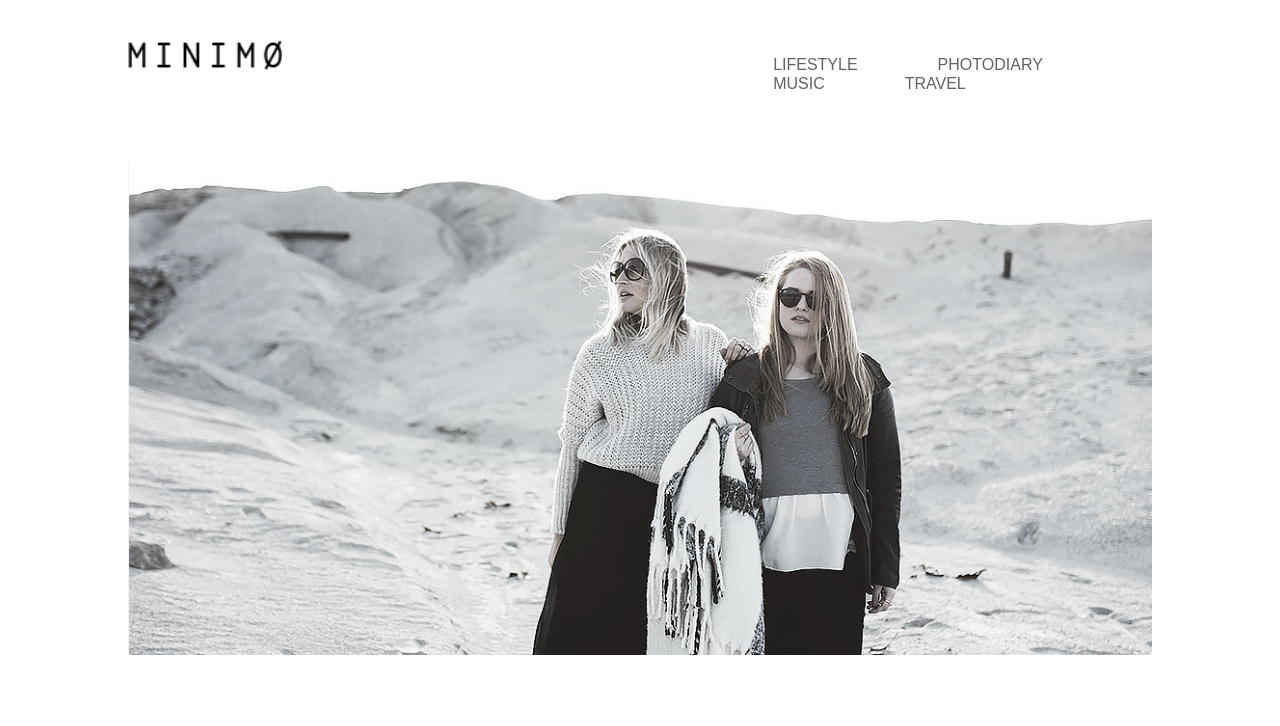
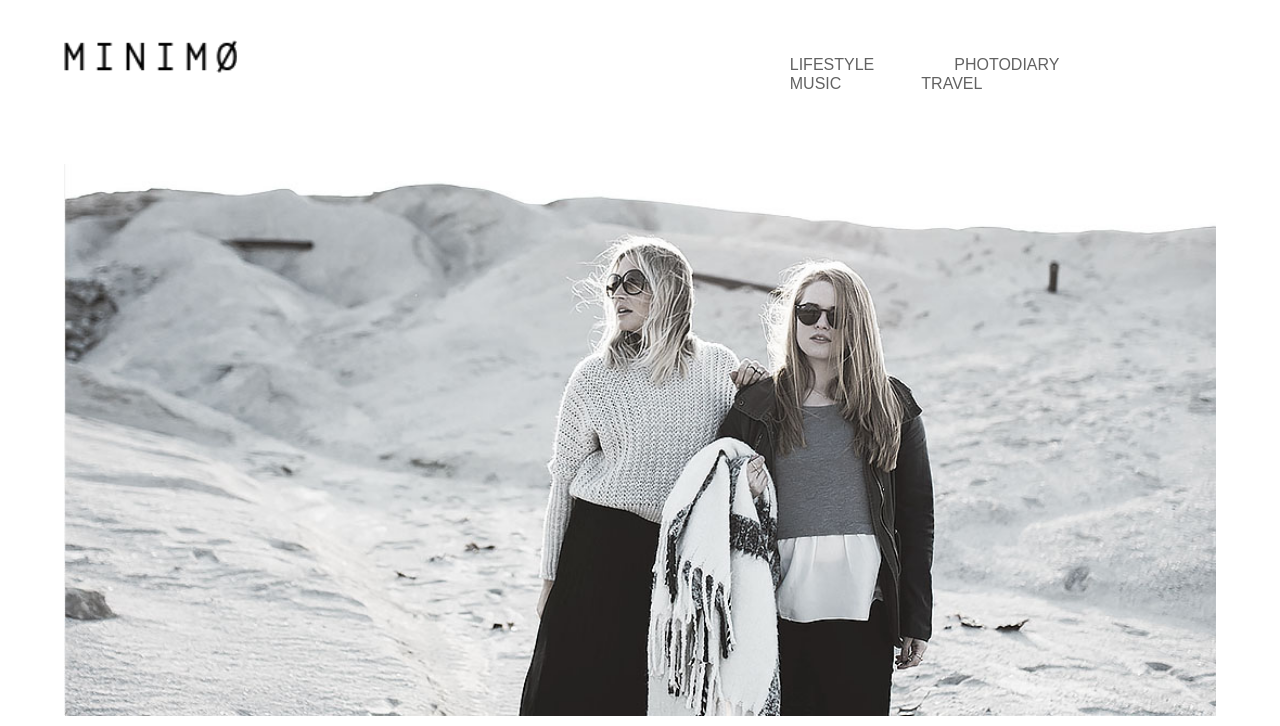
Before and after one commit to nesaruddin0001/minimoo_hc, a plain HTML site: page index.html in a window 1280 px wide. Shown: the top 726 px of the page. Drawn offline with Linux system fonts and the light colour scheme.

Commit message:
Add files via upload

```diff
--- a/index.html
+++ b/index.html
@@ -12,7 +12,7 @@
 <header>
     <div class="container">
         <div class="logo">
-            <img src="images/minimo.png" alt="Minimo">
+            <a href="#"><img src="images/minimo.png" alt="Minimo"></a>
         </div>
         <nav class="menu">
             <ul>
--- a/style.css
+++ b/style.css
@@ -30,7 +30,7 @@ header{
     margin-top: 40px;
 }
 .container{
-    width: 80%;
+    width: 90%;
     margin: 0 auto;
     overflow: hidden;
     /* border: 1px solid black; */
@@ -40,7 +40,7 @@ header{
     float: left;
     /* border: 1px solid red; */
 }
-.logo img{
+.logo a img{
     width: 100%;
 }
 .menu{
@@ -77,10 +77,6 @@ header{
 .banner{
     padding: 70px 0;
 }
-.container{
-    width: 80%;
-    margin: 0 auto;
-}
 .b_img{}
 .b_img img{
     width: 100%;
@@ -91,7 +87,7 @@ header{
 /* getaway start  */
 .getaway{}
 .container2{
-    width: 70%;
+    width: 80%;
     margin: 0 auto;
     overflow: hidden;
 }
@@ -154,7 +150,8 @@ header{
     margin: 0 auto;
 }
 .n_form input{
-    width: 402px;
+    padding-right: 87px;
+    width: 315px;
     height: 50px;
     border: none;
     border-bottom: 1px solid black;
```
